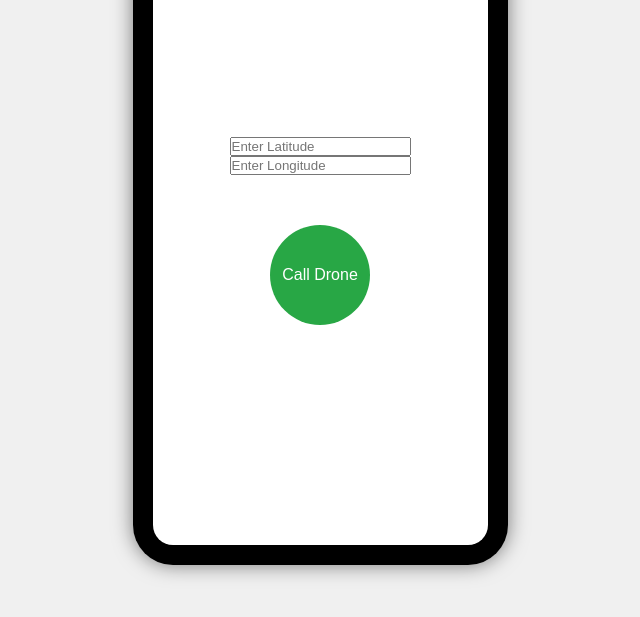
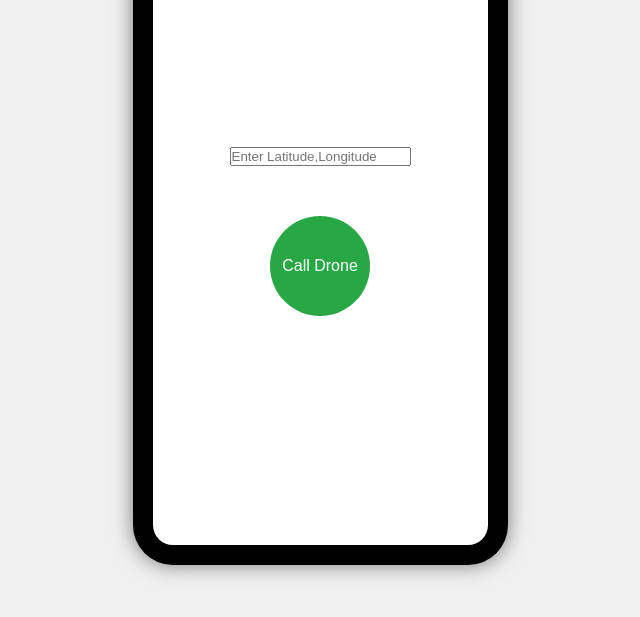
Before and after one commit to RohitR2003/AeroCall, a website: page index.html in a window 1280 px wide. Shown: the part 169-786 px from the top of the page, without its empty margins (320-960 px from the left). Drawn offline with Linux system fonts and the light colour scheme.

Commit message:
Updatesingle box index.html

```diff
--- a/index.html
+++ b/index.html
@@ -12,9 +12,8 @@
         <img src="camera-drone-icon.svg" alt="Drone Icon" class="drone-icon" id="drone">
         <div class="header">Aero Call</div>
 
-        <!-- ✅ Manual Latitude & Longitude Input -->
-        <input type="text" id="latitudeInput" placeholder="Enter Latitude">
-        <input type="text" id="longitudeInput" placeholder="Enter Longitude">
+        <!-- ✅ Single Input Field for Latitude & Longitude -->
+        <input type="text" id="locationInput" placeholder="Enter Latitude,Longitude">
 
         <button id="callDroneBtn" class="call-drone-btn">Call Drone</button>
     </div>
```
